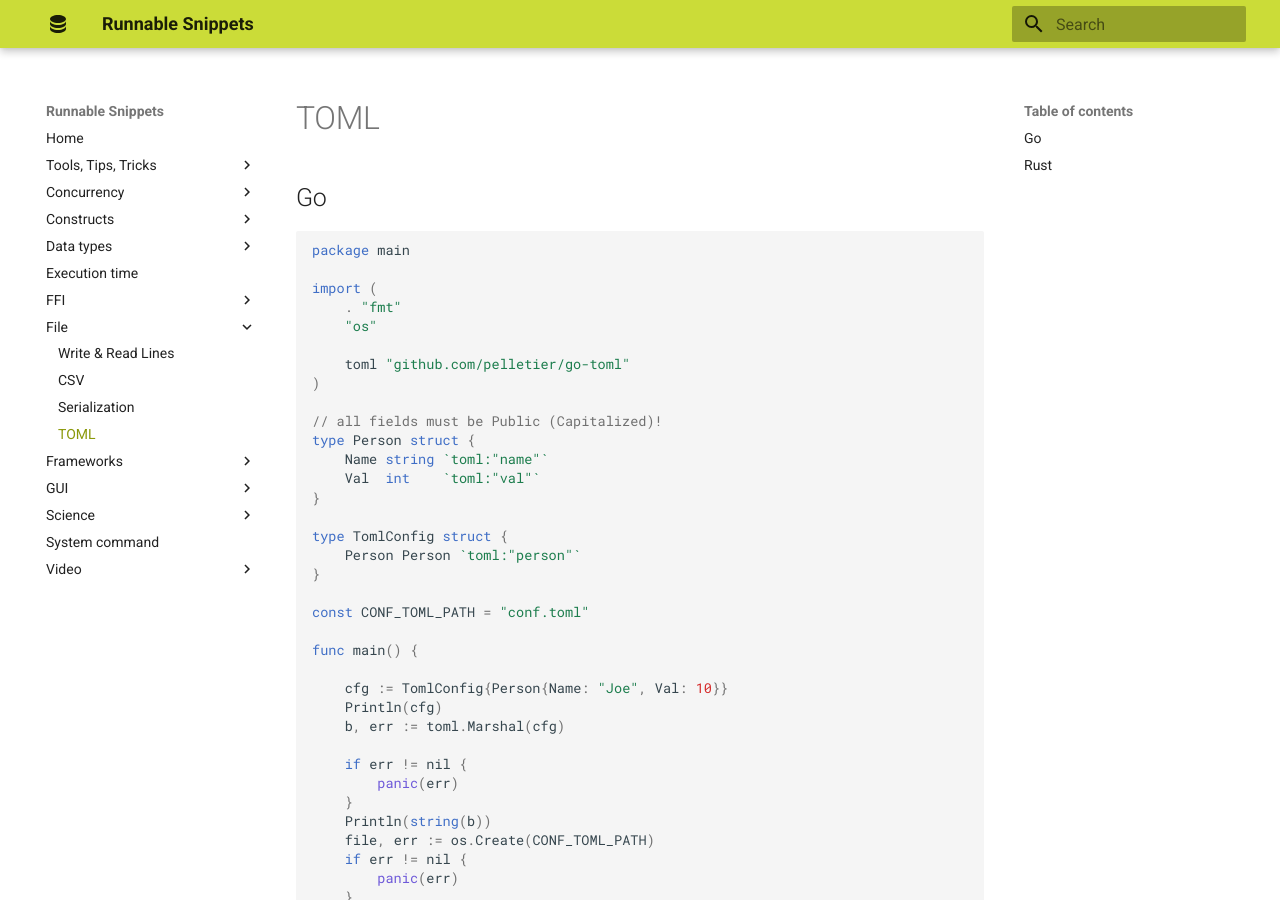
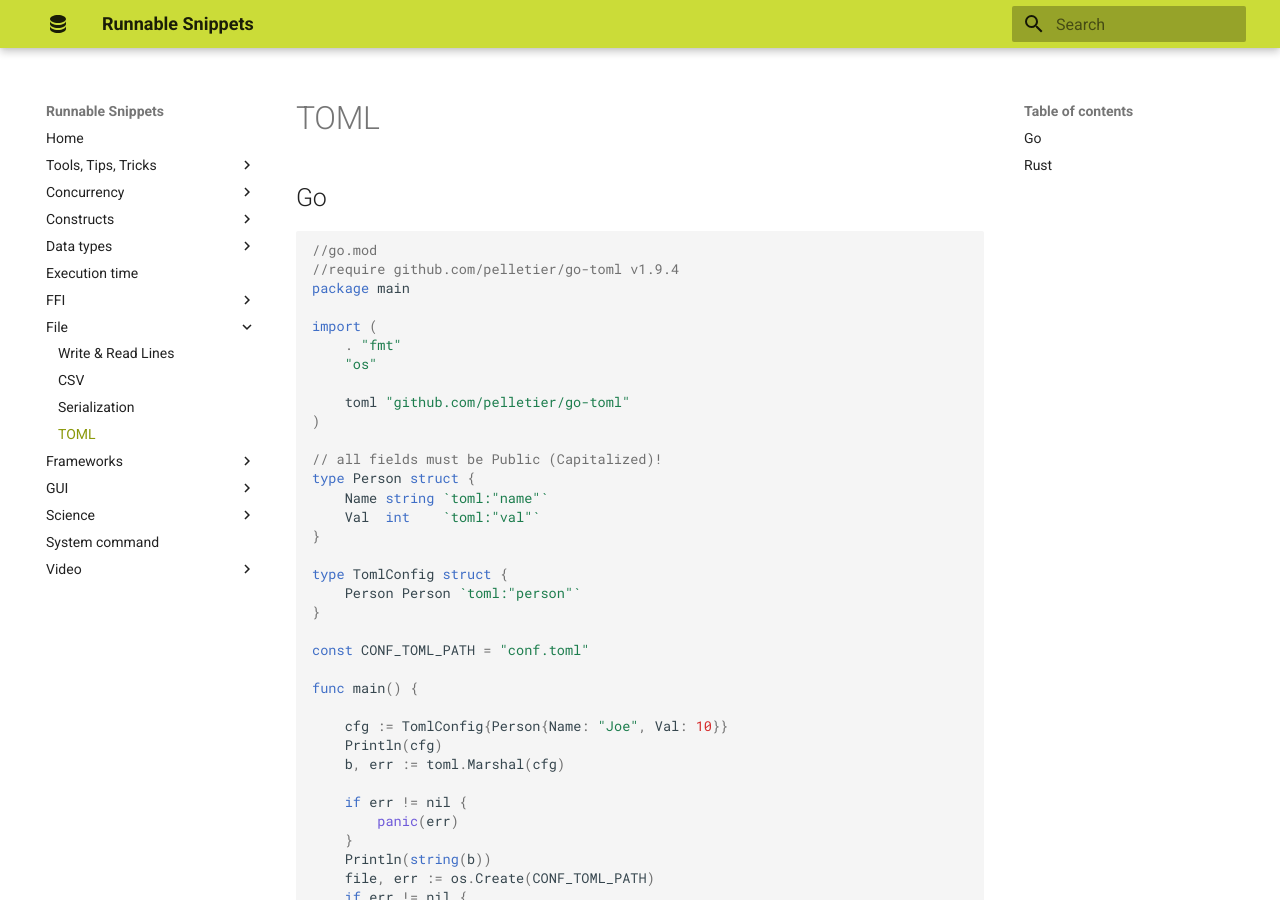
Before and after one commit to wegmarken2006/snippets_src, an MkDocs documentation site: the page built from docs/TOML.md, in a window 1280 px wide and 900 px high. Built offline with MkDocs 1.6.1 and Material for MkDocs 9.7.7, drawn with Linux system fonts in a browser that asks for light colours.

Commit message:
required in go

````diff
--- a/docs/TOML.md
+++ b/docs/TOML.md
@@ -2,7 +2,8 @@
 
 ## Go
 ```go
-
+//go.mod
+//require github.com/pelletier/go-toml v1.9.4
 package main
 
 import (
````
Also changed, not shown: docs/Fyne.md (+2 -1 lines).
